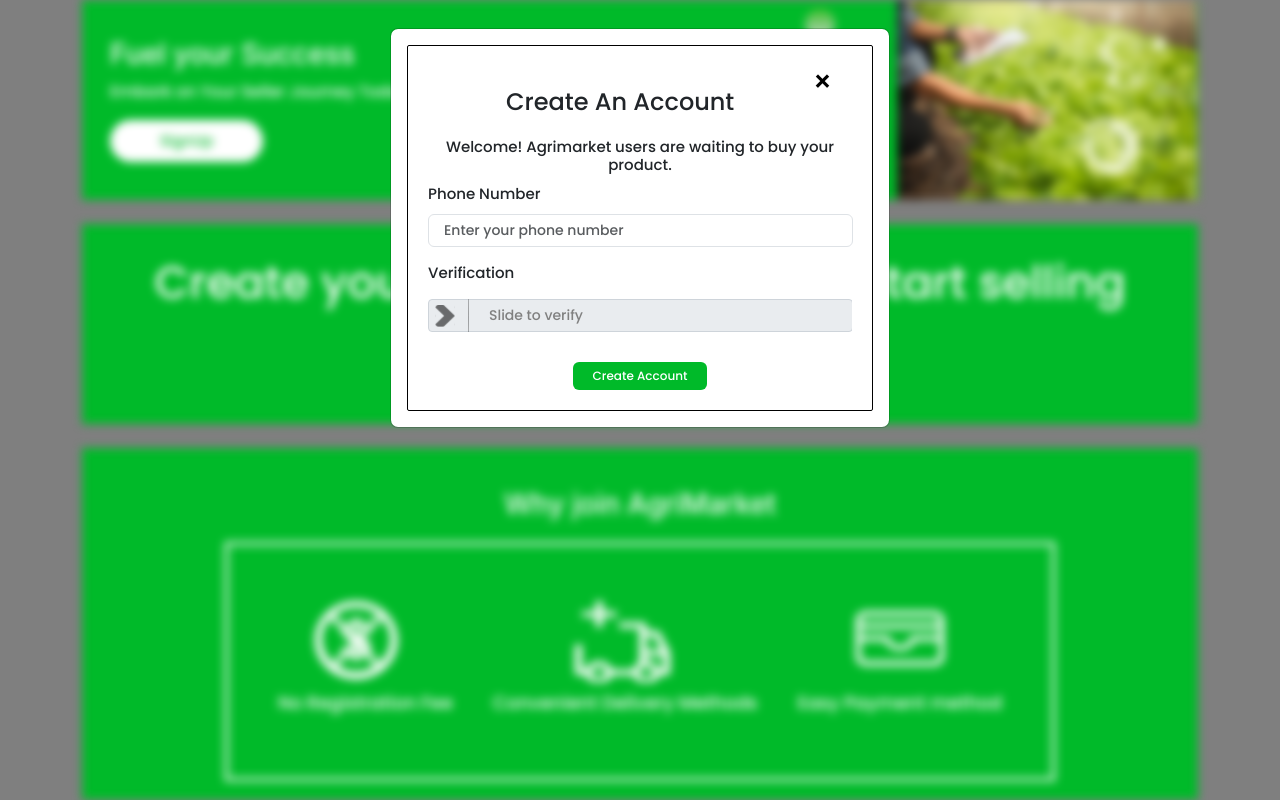
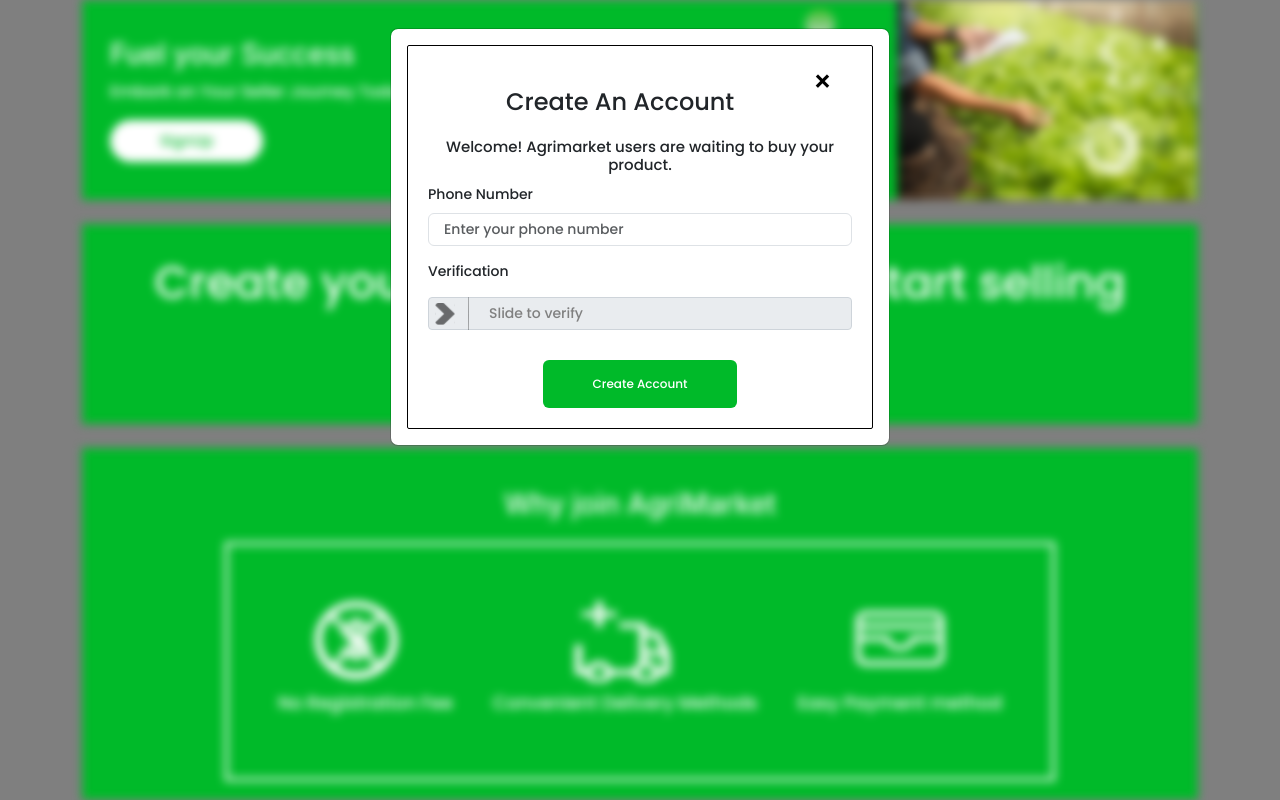
Before and after one commit to HiruniPraveesha/AgriMarket-front-end, a React (Vite) app: page / in a window 1280 px wide. Built offline with nearby package versions, Linux system fonts and the light colour scheme; a web font is replaced by a local one.

Commit message:
addRegistration

```diff
--- a/src/pages/Login/SignupSeller1.tsx
+++ b/src/pages/Login/SignupSeller1.tsx
@@ -1,7 +1,6 @@
-// SignupSeller1.tsx
 import React, { useState } from "react";
 import { Modal, Button, Form } from "react-bootstrap";
-import BecomeASeller from "../BecomeASeller"; // Import the BecomeASeller component
+import BecomeASeller from "../BecomeASeller";
 import arrow from "../../assets/arrow.svg";
 import Line from "../../assets/Line.svg";
 
@@ -14,7 +13,7 @@
   const [phoneNumberValid, setPhoneNumberValid] = useState(true);
   const [phoneNumberEntered, setPhoneNumberEntered] = useState(false);
   const [verificationClicked, setVerificationClicked] = useState(false);
-  const [blurEffect, setBlurEffect] = useState(true); // Add state for blur effect
+  const [blurEffect, setBlurEffect] = useState(true);
 
   const handleClose = () => setShow(false);
 
@@ -60,7 +59,13 @@
   const handleSubmit = (event: React.FormEvent<HTMLFormElement>) => {
     event.preventDefault();
     if (phoneNumberValid && verificationComplete) {
-      console.log("Form submitted successfully");
+      // Perform additional checks such as checking if the number is from Sri Lanka
+      // If the checks pass, proceed to the next page
+      console.log(
+        "Phone number is valid and verified. Proceeding to the next page."
+      );
+      // Example: Redirect to the next page
+      window.location.href = "/next-page";
     } else {
       console.log("Form submission failed. Please check your input.");
     }
@@ -74,7 +79,7 @@
         backdrop="static"
         keyboard={false}
         dialogClassName="BecomeASellerModal"
-        onExited={() => setBlurEffect(false)} // Disable blur effect when modal is closed
+        onExited={() => setBlurEffect(false)}
       >
         <div
           style={{
@@ -85,7 +90,7 @@
             height: "100vh",
             overflow: "hidden",
             zIndex: -1,
-            filter: blurEffect ? "blur(5px)" : "none", // Apply blur effect conditionally
+            filter: blurEffect ? "blur(5px)" : "none",
           }}
         >
           <BecomeASeller />
@@ -130,7 +135,7 @@
               <Form.Group controlId="phoneNumber">
                 <Form.Label
                   style={{
-                    fontSize: "15px",
+                    fontSize: "14px",
                   }}
                 >
                   Phone Number
@@ -145,7 +150,9 @@
                     fontSize: "14px",
                     padding: "5px 15px",
                     height: "33px",
-                    width: "425px",
+                    width: "100%",
+                    maxWidth: "425px",
+                    margin: "0 auto",
                   }}
                 />
                 {!phoneNumberEntered && verificationClicked && (
@@ -158,14 +165,14 @@
                 </Form.Control.Feedback>
               </Form.Group>
               <Form.Group controlId="verification">
-                <Form.Label style={{ margin: "15px 0", fontSize: "15px" }}>
+                <Form.Label style={{ margin: "15px 0", fontSize: "14px" }}>
                   Verification
                 </Form.Label>
                 <div
                   style={{
                     position: "relative",
                     overflow: "hidden",
-                    cursor: "move", // Change cursor to move
+                    cursor: "move",
                   }}
                   onMouseDown={handleMouseDown}
                   onMouseMove={handleMouseMove}
@@ -199,13 +206,15 @@
                     style={{
                       color: "gray",
                       fontSize: "14px",
-                      padding: "5px 60px", // Adjust this value to vertically center the text
-                      pointerEvents: "none", // Prevent the div from receiving pointer events
-                      width: "425px", // Adjust width as needed
-                      height: "33px", // Adjust height as needed
-                      border: "1px solid #ced4da", // Add border to mimic text box
-                      borderRadius: "4px", // Add border radius to mimic text box
-                      backgroundColor: "#e9ecef", // Add background color to mimic text box
+                      padding: "5px 60px",
+                      pointerEvents: "none",
+                      width: "100%",
+                      maxWidth: "425px",
+                      margin: "0 auto",
+                      height: "33px",
+                      border: "1px solid #ced4da",
+                      borderRadius: "4px",
+                      backgroundColor: "#e9ecef",
                     }}
                   >
                     Slide to verify
@@ -243,7 +252,7 @@
                   type="submit"
                   style={{
                     fontSize: "12px",
-                    padding: "5px 20px",
+                    padding: "15px 50px",
                     marginTop: "30px",
                     color: "#ffff",
                     backgroundColor: "#00BA29",
```
